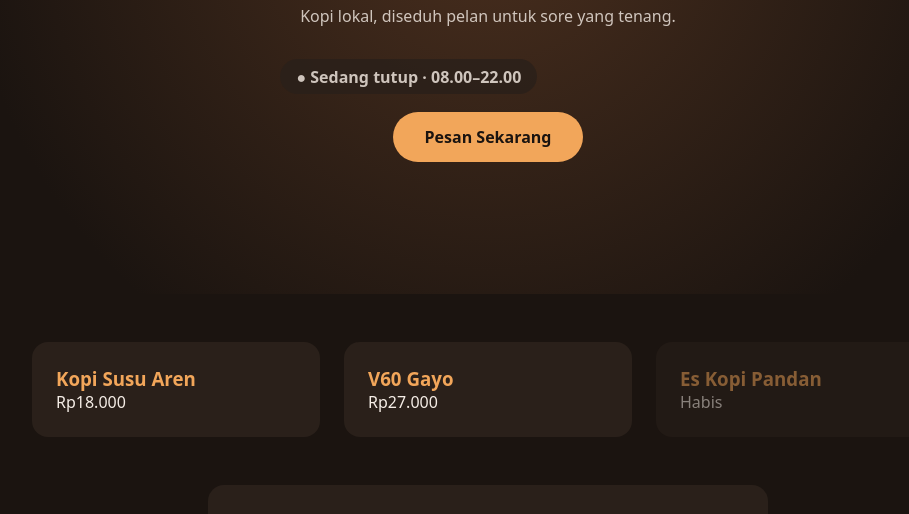
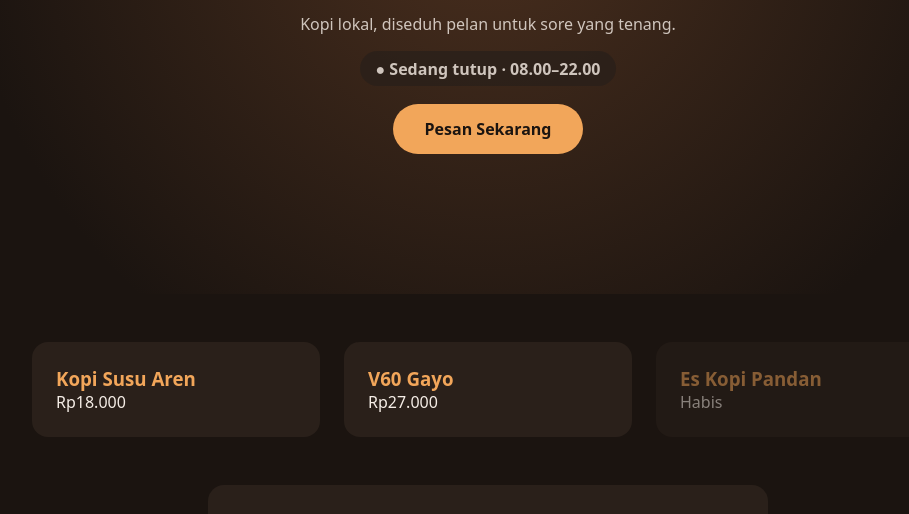
Before and after one commit to ciemilsalim/kopi-senja, a plain HTML site: page index.html in a window 1280 px wide. Shown: the part 266-780 px from the top of the page, without its empty margins (152-1061 px from the left). Drawn offline with Linux system fonts and the light colour scheme.

Commit message:
Perbaiki posisi badge status agar di tengah

```diff
--- a/index.html
+++ b/index.html
@@ -26,7 +26,7 @@
     .order input, .order select { width: 100%; padding: .8rem; border-radius: 10px; border: 1px solid #5a4636;
                                   background: var(--bg); color: var(--text); font-size: 1rem; }
     .total { margin: 1.4rem 0; font-size: 1.3rem; font-weight: 700; }
-    .status { display: table; margin: -1rem auto 2rem; padding: .4rem 1rem; border-radius: 999px; background: var(--card); font-weight: 700; }
+    .hero .status { display: table; margin: -1rem auto 2rem; padding: .4rem 1rem; border-radius: 999px; background: var(--card); font-weight: 700; }
     .error { color: var(--accent); min-height: 1.2rem; margin-top: .4rem; }
     .demo-bar { text-align: center; padding: 1.2rem 1rem 2rem; font-size: .9rem; opacity: .8; }
     .demo-bar a { color: var(--accent); }
```
